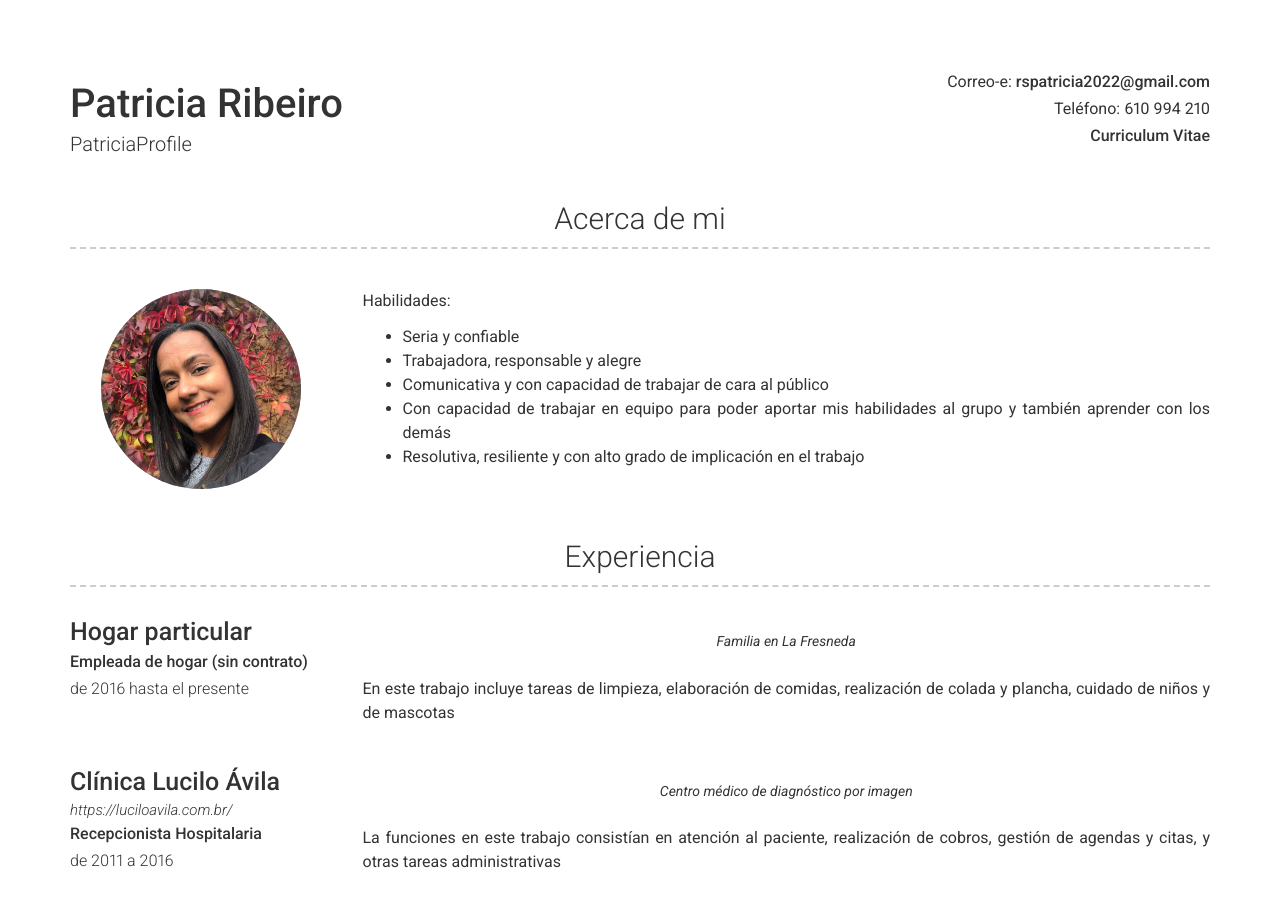
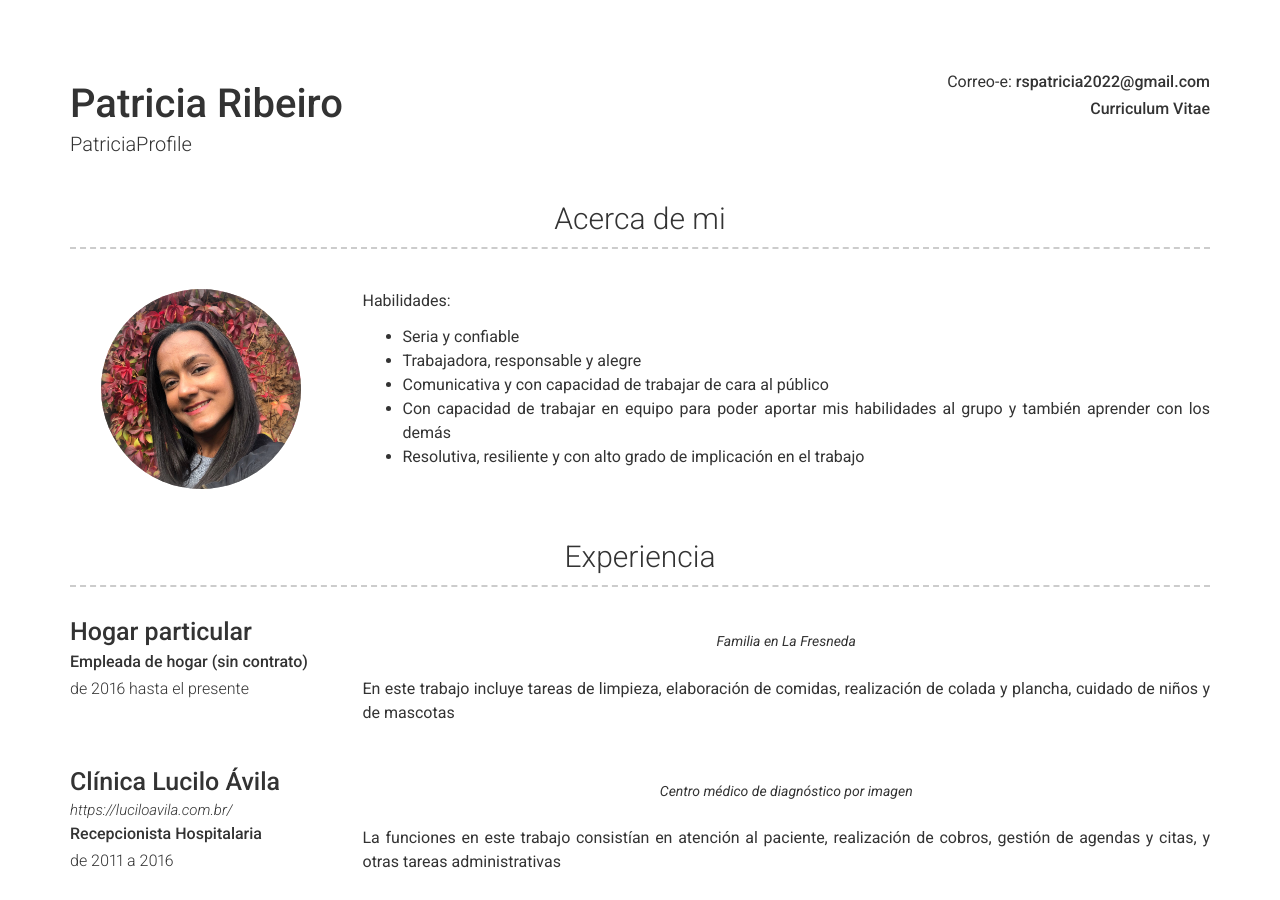
Before and after one commit to MonticolaExplorator/PatriciaProfile, a Jekyll site: the page built from index.md, in a window 1280 px wide and 900 px high. Built offline with Jekyll 4.4.1, drawn with Linux system fonts in a browser that asks for light colours; nearby versions of some CDN libraries; some of the changed lines change nothing that is shown.

Commit message:
Quitar teléfono

```diff
--- a/_config.yml
+++ b/_config.yml
@@ -6,7 +6,7 @@
 name: Patricia Ribeiro
 #title: Your job title
 email: rspatricia2022@gmail.com
-phone: 610 994 210
+#phone: 610 994 210
 cv: /assets/Patricia_Ribeiro_de_Santana_cv.pdf
 #website: Your website (eg. https://google.com)(optional)
 
```
Also changed, not shown: 1 other file.
